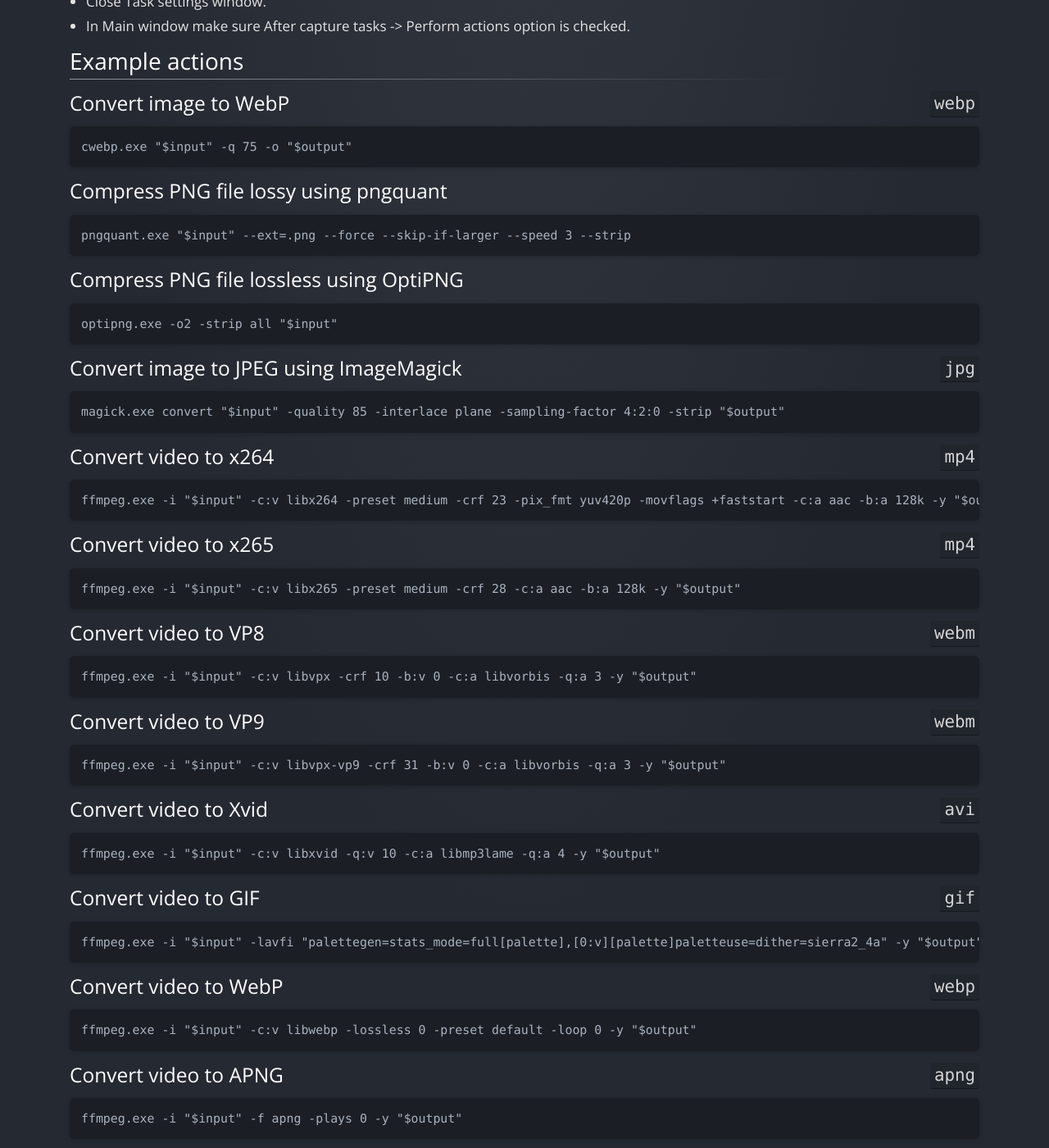
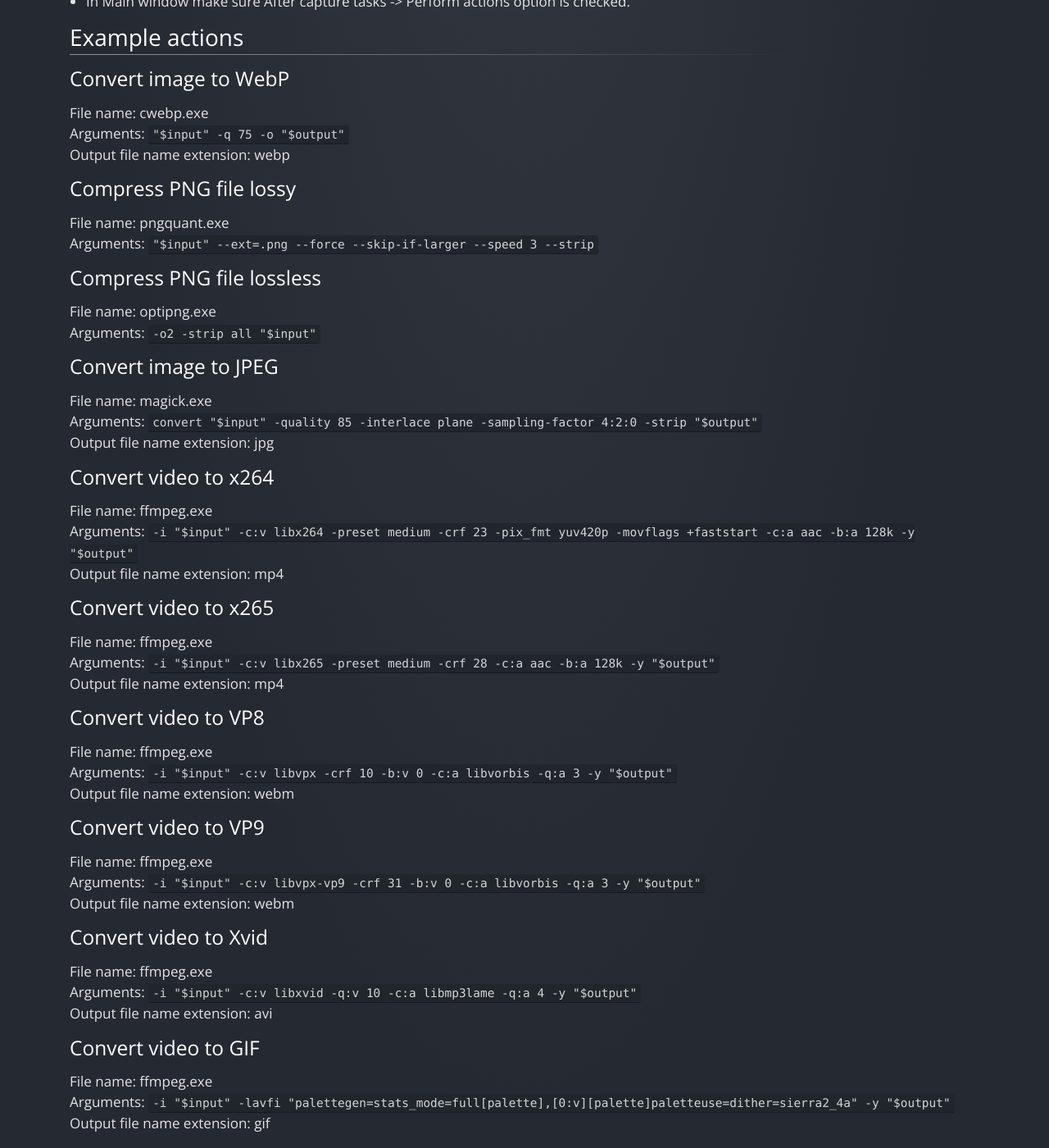
Before and after one commit to ShareX/sharex.github.io, a Jekyll site: the page built from actions/index.md, in a window 1280 px wide and 1400 px high, scrolled down 698 px. Shown: the whole window at 82% size. Built offline with Jekyll 4.4.1, drawn with Linux system fonts in a browser that asks for light colours; some of the changed text lies outside the part shown.

Commit message:
Update actions

````diff
--- a/_data/actions.yml
+++ b/_data/actions.yml
@@ -3,15 +3,15 @@
   arguments: '"$input" -q 75 -o "$output"'
   extension: webp
 
-- name: Compress PNG file lossy using pngquant
+- name: Compress PNG file lossy
   filename: pngquant.exe
   arguments: '"$input" --ext=.png --force --skip-if-larger --speed 3 --strip'
 
-- name: Compress PNG file lossless using OptiPNG
+- name: Compress PNG file lossless
   filename: optipng.exe
   arguments: -o2 -strip all "$input"
 
-- name: Convert image to JPEG using ImageMagick
+- name: Convert image to JPEG
   filename: magick.exe
   arguments: convert "$input" -quality 85 -interlace plane -sampling-factor 4:2:0 -strip "$output"
   extension: jpg
--- a/actions/index.md
+++ b/actions/index.md
@@ -23,8 +22,8 @@
 ## Example actions
 
 {% for action in site.data.actions %}
-### {{ action.name }}{% if action.extension %} <code class="highlighter-rouge float-right">{{ action.extension }}</code>{% endif %}
-```
-{{ action.filename }} {{ action.arguments }}
-```
+### {{ action.name }}
+**File name:** {{ action.filename }}
+**Arguments:** `{{ action.arguments }}`{% if action.extension %}
+**Output file name extension:** {{ action.extension }}{% endif %}
 {% endfor %}
````
Also changed, not shown: other parts of actions/index.md (+1 -2 lines).
